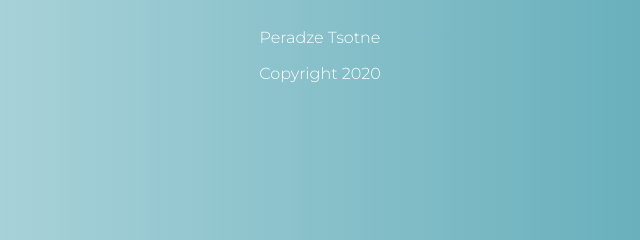
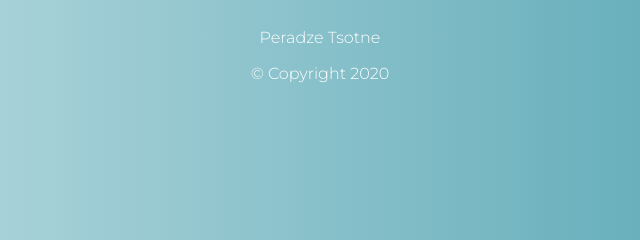
Before and after one commit to PeradzeTsotne/UnilabFinalProject, a plain HTML site: page index.html in a window 1280 px wide. Shown: the part 3773-4013 px from the top of the page, 288-928 px from the left. Drawn offline with Linux system fonts and the light colour scheme.

Commit message:
CopyRight

```diff
--- a/index.html
+++ b/index.html
@@ -170,7 +170,7 @@
       <div class="footer-wrapper disf">
         <div class="footer-info-box disf">
           <h3>Peradze Tsotne</h3>
-          <p>Copyright 2020</p>
+          <p>© Copyright 2020</p>
         </div>
         <div class="soclial-box">
           <a href="#" class="socn">
```
Also changed, not shown: Style/style.css (+0 -8 lines).
